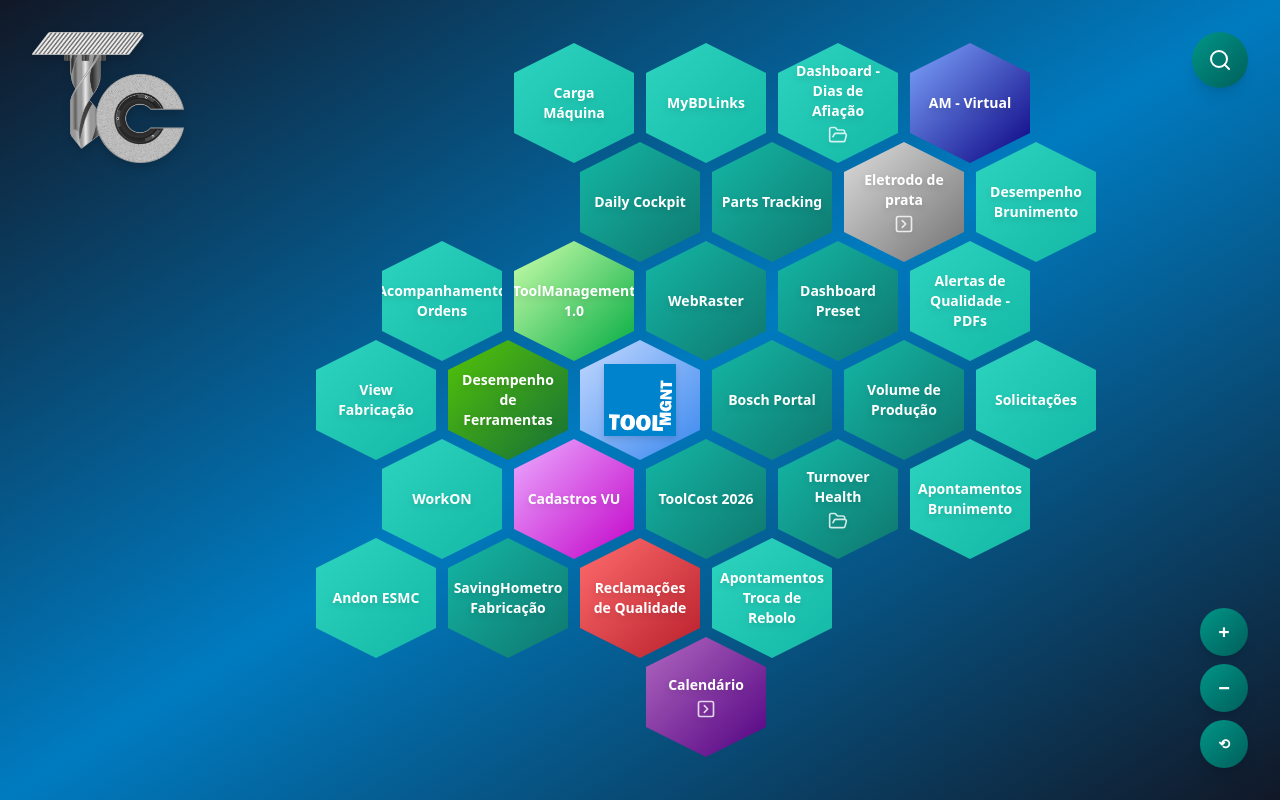
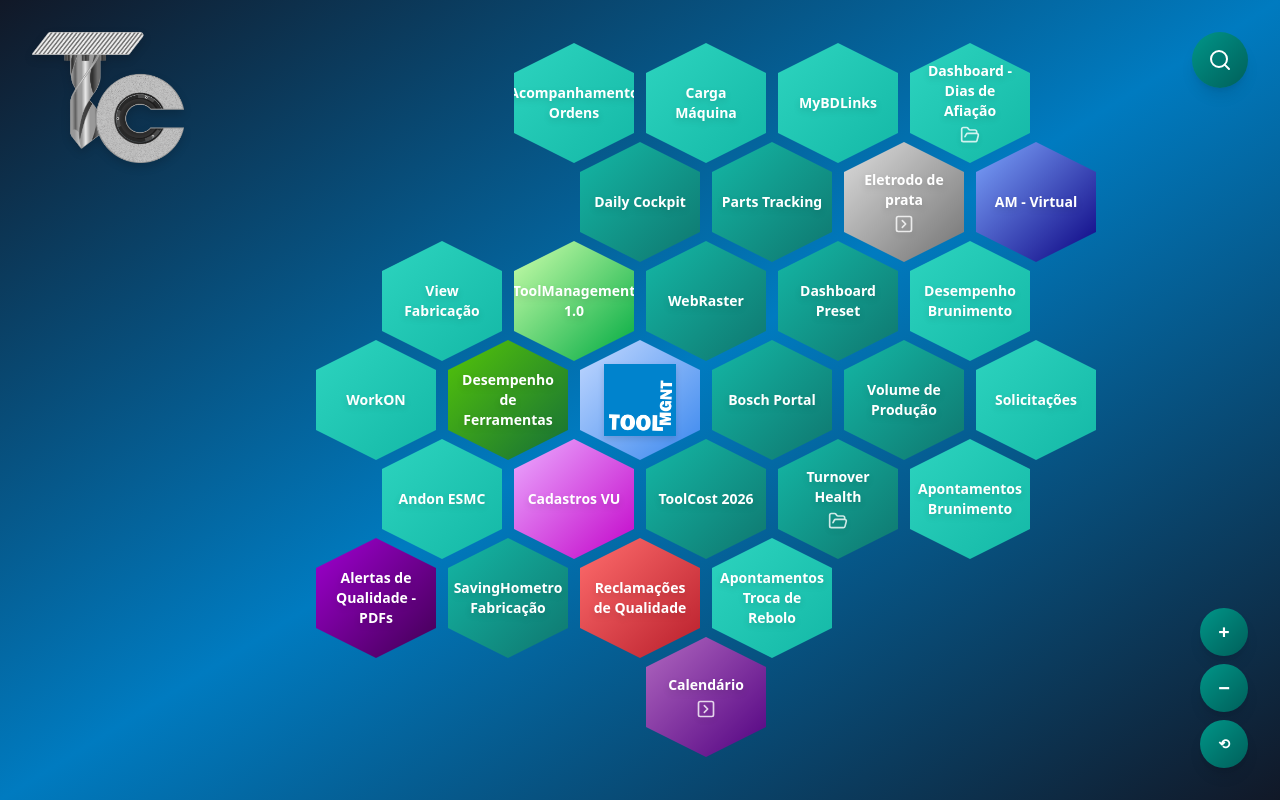
Before and after one commit to JoaoP3dro0808/ColmeiaToolingCenter, a React (Vite) app: page / in a window 1280 px wide. Built offline with nearby package versions, Linux system fonts and the light colour scheme.

Commit message:
Link BI Alerta de Qualidade added

```diff
--- a/src/pages/Home.jsx
+++ b/src/pages/Home.jsx
@@ -33,7 +33,7 @@
     { title: 'Apontamentos Troca de Rebolo', link: 'https://app.powerbi.com/groups/26c107da-94ff-4b8f-9de4-1da4f23fea94/reports/49518116-abb5-436e-91b2-ec4510811340/1b8c4d1f057e17d01303?experience=power-bi', relevance: 4 },
     { title: 'Desempenho Brunimento', link: 'https://app.powerbi.com/groups/26c107da-94ff-4b8f-9de4-1da4f23fea94/reports/6d3c3a6f-d22b-45dc-9ec1-ddde744333c3/ReportSection3338a8b7736060f7cd76?experience=power-bi', relevance: 3 },
     { title: 'SavingHometro Fabricação', link: 'https://app.powerbi.com/groups/26c107da-94ff-4b8f-9de4-1da4f23fea94/reports/c3fad5e1-f498-4ba5-ab97-5d3a06b86e5b/5302010c097ae9bf3b48?experience=power-bi', relevance: 2 },
-    { title: 'Alertas de Qualidade - PDFs', link: 'https://bosch-my.sharepoint.com/:f:/r/personal/klj1ct_bosch_com/Documents/Alertas%20de%20Qualidade%20-%20PDF%27s?csf=1&web=1&e=rHJ0nx', relevance: 3 }
+    { title: 'Alertas de Qualidade - PDFs', link: 'https://app.powerbi.com/groups/26c107da-94ff-4b8f-9de4-1da4f23fea94/reports/c35436f5-bc71-4387-bf06-8973f91f8fae/3ad3b2f0a9b95ab33e93?experience=power-bi', relevance: 2,  color: { from: '#a000d1ff', to: '#400053ff' }}
   ];
 
   return <Colmeia links={meusLinks} />;
```
